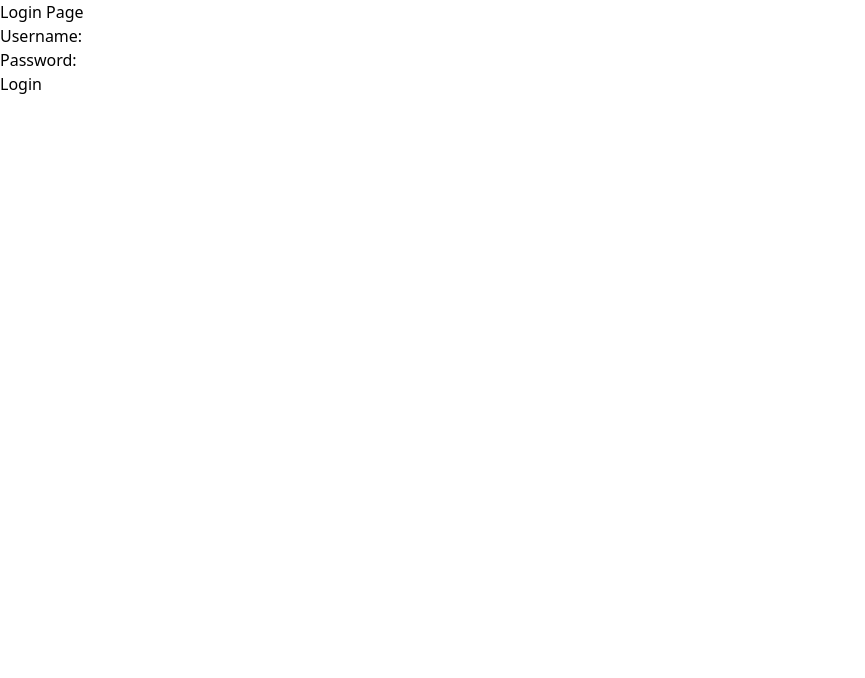
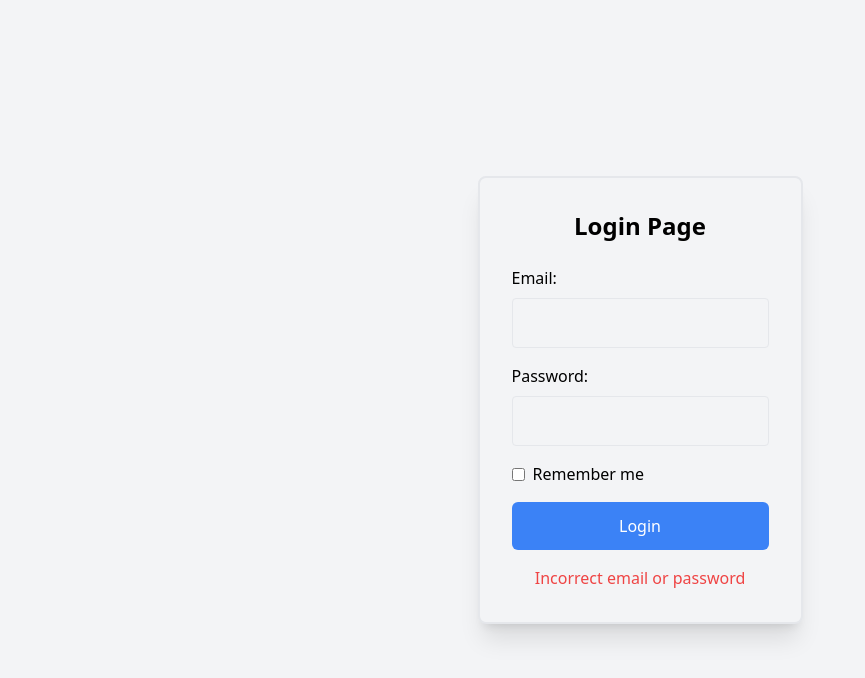
Before and after one commit to LumHamitii/AutoMarketReact, a React (Create React App) app: page /login in a window 1280 px wide. Both pictures are taken after a click on the button "Login". Shown: the top 678 px of the page, without its empty margins (0-865 px from the left). Built offline with nearby package versions, Linux system fonts and the light colour scheme; no server answers.

Commit message:
Login Implementation
Login implementation through Asp.net mvc api (using Identity)

```diff
--- a/src/index.js
+++ b/src/index.js
@@ -1,37 +1,31 @@
+// index.js
 import React from 'react';
 import ReactDOM from 'react-dom/client';
 import './index.css';
 import App from './App';
 import CarValuation from './pages/CarValuation';
-import { BrowserRouter as Router } from 'react-router-dom';
-import {
-  createBrowserRouter,
-  RouterProvider,
-} from "react-router-dom";
+import { BrowserRouter as Router, Routes, Route } from 'react-router-dom';
 import LoginPage from './pages/LoginPage';
 import RegisterPage from './pages/RegisterPage';
-
-
-const router = createBrowserRouter([
-  {
-    path: "/",
-    element: <App/>,
-  },
-  {
-    path: "/car-valuation",
-    element: <CarValuation/>,
-  },
-  {
-    path: "/login",
-    element: <LoginPage/>,
-  },
-  {
-    path: "/register",
-    element: <RegisterPage/>,
-  },
-]);
+import Admin from './pages/Admin';
 
 const root = ReactDOM.createRoot(document.getElementById('root'));
+
+const AppRouter = () => {
+  return (
+    <Routes>
+      <Route path="/" element={<App />} />
+      <Route path="/car-valuation" element={<CarValuation />} />
+      <Route path="/login" element={<LoginPage />} />
+      <Route path="/register" element={<RegisterPage />} />
+      <Route path="/admin" element={<Admin />} />
+      <Route path="*" element={<div>Page not found</div>} />
+    </Routes>
+  );
+};
+
 root.render(
-  <RouterProvider router={router} />
+  <Router>
+    <AppRouter />
+  </Router>
 );
--- a/src/pages/Admin.jsx
+++ b/src/pages/Admin.jsx
@@ -1,13 +1,9 @@
-// Admin.js
-import React from 'react';
+import React from 'react'
 
 const Admin = () => {
   return (
-    <div>
-      <h2>Welcome to the Admin Page!</h2>
-      {/* Add content for the admin page */}
-    </div>
-  );
-};
+    <div>Admin</div>
+  )
+}
 
-export default Admin;
+export default Admin
--- a/src/pages/LoginPage.jsx
+++ b/src/pages/LoginPage.jsx
@@ -1,180 +1,83 @@
-// import React, { useState } from 'react';
-// import { Link, useNavigate } from 'react-router-dom';
-// import axios from 'axios';
-
-// const LoginPage = () => {
-//   const [loginData, setLoginData] = useState({
-//     username: '',
-//     password: '',
-//   });
-//   const [error, setError] = useState(null);
-//   const navigate = useNavigate();
-
-//   const handleLogin = async (e) => {
-//     e.preventDefault();
-//     try {
-//       const response = await axios.post('https://localhost:7136/api/auth/login', loginData, {
-//   withCredentials: true,
-// });
-
-
-//       // Assuming the API response contains information about the user or a token
-//       const userData = response.data;
-
-//       console.log('Logged in as:', userData.username);
-
-//       // Redirect to the admin page upon successful login
-//       navigate('/admin');
-//     } catch (error) {
-//       console.error('Login failed:', error);
-
-//       // Set an error message for display
-//       setError('Incorrect username or password');
-//     }
-//   };
-
-//   return (
-//     <div className="flex items-center justify-center h-screen bg-gray-100">
-//       <div className="bg-gray-100 p-8 rounded-lg shadow-lg bg-white border-2 border-gray-200">
-//         <div className="p-4 rounded-md shadow-md bg-white inset-shadow">
-//           <h2 className="text-3xl font-extrabold text-gray-800 mb-4">Welcome!</h2>
-//         </div>
-//         <form className="space-y-4" onSubmit={handleLogin}>
-//           <div className="mb-6">
-//             <label htmlFor="username" className="block text-sm font-medium text-gray-600">
-//               Username
-//             </label>
-//             <input
-//               type="text"
-//               id="username"
-//               name="username"
-//               value={loginData.username}
-//               onChange={(e) => setLoginData({ ...loginData, username: e.target.value })}
-//               className="p-2 w-full border border-gray-300 rounded-md focus:outline-none focus:ring focus:border-blue-500"
-//               placeholder="Enter your username"
-//             />
-//           </div>
-
-//           <div className="mb-6">
-//             <label htmlFor="password" className="block text-sm font-medium text-gray-600">
-//               Password
-//             </label>
-//             <input
-//               type="password"
-//               id="password"
-//               name="password"
-//               value={loginData.password}
-//               onChange={(e) => setLoginData({ ...loginData, password: e.target.value })}
-//               className="p-2 w-full border border-gray-300 rounded-md focus:outline-none focus:ring focus:border-blue-500"
-//               placeholder="Enter your password"
-//             />
-//           </div>
-
-//           <button
-//             type="submit"
-//             className="w-full bg-gray-400 text-gray-800 p-2 rounded-md hover:bg-gray-500 focus:outline-none focus:ring focus:border-blue-500"
-//           >
-//             Log In
-//           </button>
-//         </form>
-
-//         {error && (
-//           <div className="mt-4 text-center text-red-600">
-//             <p>{error}</p>
-//           </div>
-//         )}
-
-//         <div className="mt-4 text-center text-gray-600">
-//           <p className="mb-2">Don't have an account?</p>
-//           <Link to="/register" className="text-gray-800 hover:underline font-semibold">
-//             Register now!
-//           </Link>
-//         </div>
-//       </div>
-//     </div>
-//   );
-// };
-
-// export default LoginPage;
-
-
 import React, { useState } from 'react';
+import { useNavigate } from 'react-router-dom';
 
 const LoginPage = () => {
-  // State for username and password
-  const [username, setUsername] = useState('');
-  const [password, setPassword] = useState('');
+  const navigate = useNavigate();
 
-  // State for access token
-  const [yourAccessToken, setYourAccessToken] = useState('');
+  const [loginData, setLoginData] = useState({
+    email: '',
+    password: '',
+    rememberMe: false,
+  });
+  const [error, setError] = useState(null);
 
-  // Login function
-  const login = async () => {
+  const handleLogin = async () => {
     try {
-      // Perform authentication logic, e.g., call an authentication API
-      const response = await fetch('https://your-auth-api/login', {
+      const response = await fetch('https://localhost:7136/api/auth/login', {
         method: 'POST',
         headers: {
           'Content-Type': 'application/json',
         },
-        body: JSON.stringify({ username, password }),
+        body: JSON.stringify(loginData),
       });
 
       if (!response.ok) {
-        throw new Error('Authentication failed');
+        const errorResponse = await response.json().catch(() => ({}));
+        const errorMessage = errorResponse.message || 'Authentication failed';
+        throw new Error(`Authentication failed: ${errorMessage}`);
       }
 
-      // Assuming the API returns an access token
-      const { accessToken } = await response.json();
-
-      // Set the access token in the state
-      setYourAccessToken(accessToken);
-
-      // Now you can fetch user data using the access token
-      fetchUserData();
+      setError(null);
+      navigate('/admin');
     } catch (error) {
       console.error('Login failed:', error);
-    }
-  };
-
-  // Fetch user data function
-  const fetchUserData = async () => {
-    try {
-      const response = await fetch('https://your-mvc-app-url/api/users', {
-        method: 'GET',
-        headers: {
-          'Authorization': `Bearer ${yourAccessToken}`,
-          'Content-Type': 'application/json',
-        },
-      });
-
-      if (!response.ok) {
-        throw new Error('Failed to fetch user data');
-      }
-
-      const data = await response.json();
-      console.log('User data:', data);
-    } catch (error) {
-      console.error('Error fetching user data:', error);
+      setError('Incorrect email or password');
     }
   };
 
   return (
-    <div>
-      <h1>Login Page</h1>
-      <form>
-        <label>
-          Username:
-          <input type="text" value={username} onChange={(e) => setUsername(e.target.value)} />
-        </label>
-        <br />
-        <label>
-          Password:
-          <input type="password" value={password} onChange={(e) => setPassword(e.target.value)} />
-        </label>
-        <br />
-        <button type="button" onClick={login}>Login</button>
-      </form>
+    <div className="min-h-screen flex items-center justify-center bg-gray-100">
+      <div className="bg-gray-100 p-8 rounded-lg shadow-xl border-2 border-gray-200">
+        <h1 className="text-2xl font-bold mb-6 text-center">Login Page</h1>
+        <form className="space-y-4">
+          <div className="relative">
+            <label className="block mb-2">Email:</label>
+            <input
+              type="email"
+              value={loginData.email}
+              onChange={(e) => setLoginData({ ...loginData, email: e.target.value })}
+              className="w-full p-3 border rounded bg-gray-100"
+            />
+          </div>
+          <div className="relative">
+            <label className="block mb-2">Password:</label>
+            <input
+              type="password"
+              value={loginData.password}
+              onChange={(e) => setLoginData({ ...loginData, password: e.target.value })}
+              className="w-full p-3 border rounded bg-gray-100"
+            />
+          </div>
+          <label className="flex items-center">
+            <input
+              type="checkbox"
+              checked={loginData.rememberMe}
+              onChange={(e) => setLoginData({ ...loginData, rememberMe: e.target.checked })}
+              className="mr-2"
+            />
+            <span>Remember me</span>
+          </label>
+          <button
+            type="button"
+            onClick={handleLogin}
+            className="w-full bg-blue-500 text-white p-3 rounded-md hover:bg-blue-600"
+          >
+            Login
+          </button>
+        </form>
+
+        {error && <div className="text-red-500 mt-4 text-center">{error}</div>}
+      </div>
     </div>
   );
 };
```
Also changed, not shown: src/pages/CarManagement.jsx (added), src/pages/MotorcycleManagement.jsx (added), src/pages/RentManagement.jsx (added), src/pages/TruckManagement.jsx (added).
